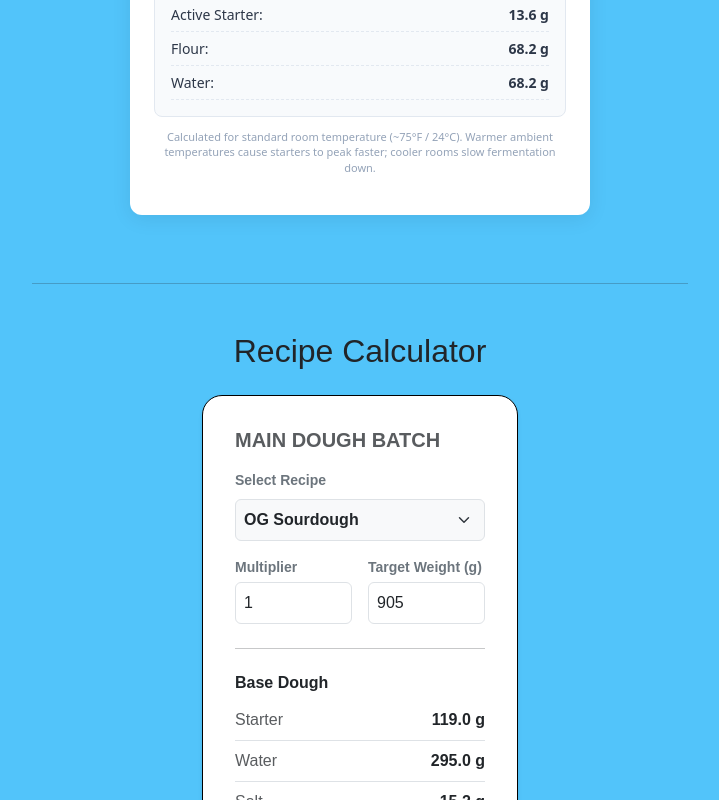
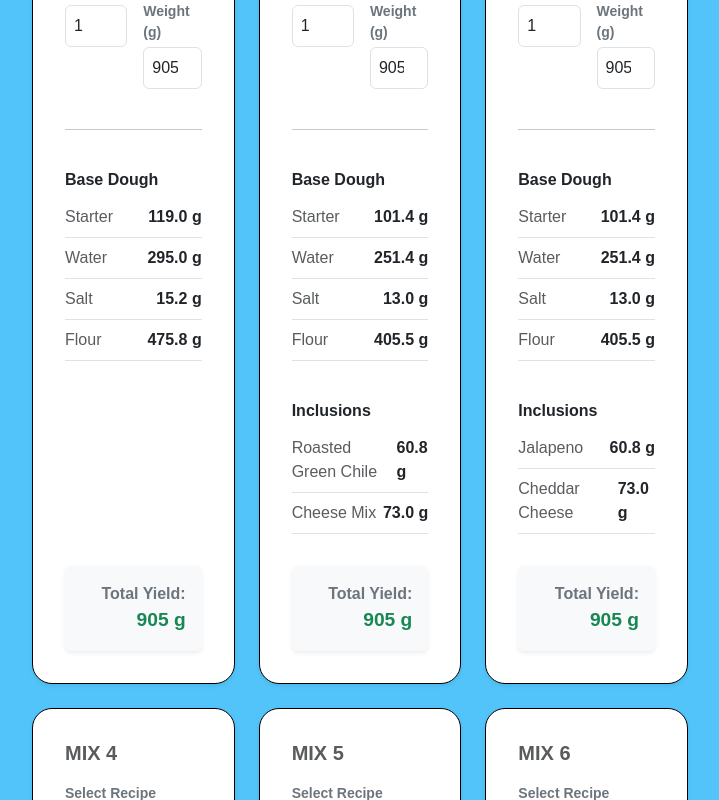
Before and after one commit to dylandotanthony/dylans-homomade-bakery, a React (Vite) app: page /calculator in a window 1280 px wide. Shown: the part 1140-1940 px from the top of the page, without its empty margins (280-999 px from the left). Built offline with nearby package versions, Linux system fonts and the light colour scheme; a web font is replaced by a local one.

Commit message:
Update Calculator.jsx

```diff
--- a/src/Calculator.jsx
+++ b/src/Calculator.jsx
@@ -6,21 +6,48 @@ import SourdoughStarterCalculator from './SourdoughStarterCalculator';
 export default function App() {
   return (
     <div className="app-container container my-4">
-      <Header />
 
+
+      {/* Starter Calculator Section */}
       <div className="text-center my-5">
         <h1 className="mb-4">Starter Calculator</h1>
-        {/* The calculator is rendered right here */}
         <SourdoughStarterCalculator />
       </div>
 
       <hr className="my-5" />
 
-      {/* Example of rendering your MixCards below the calculator */}
+      {/* Recipe Calculator 3x3 Grid Section */}
       <h2 className="text-center mb-4">Recipe Calculator</h2>
-      <div className="row justify-content-center">
-        <div className="col-md-8 col-lg-6">
-          <MixCard mixName="Main Dough Batch" defaultRecipe="og_loaf" />
+
+      <div className="row row-cols-1 row-cols-md-2 row-cols-lg-3 g-4 mb-5">
+        <div className="col">
+          <MixCard mixName="Mix 1" defaultRecipe="og_loaf" />
+        </div>
+        <div className="col">
+          <MixCard mixName="Mix 2" defaultRecipe="roasted_chile" />
+        </div>
+        <div className="col">
+          <MixCard mixName="Mix 3" defaultRecipe="jala_ched" />
+        </div>
+
+        <div className="col">
+          <MixCard mixName="Mix 4" defaultRecipe="cin_raisin" />
+        </div>
+        <div className="col">
+          <MixCard mixName="Mix 5" defaultRecipe="focaccia" />
+        </div>
+        <div className="col">
+          <MixCard mixName="Mix 6" defaultRecipe="og_bagels" />
+        </div>
+
+        <div className="col">
+          <MixCard mixName="Mix 7" defaultRecipe="english_muffs" />
+        </div>
+        <div className="col">
+          <MixCard mixName="Mix 8" defaultRecipe="tortilla" />
+        </div>
+        <div className="col">
+          <MixCard mixName="Mix 9" defaultRecipe="pumpkin" />
         </div>
       </div>
 
@@ -340,8 +367,8 @@ function MixCard({ mixName, defaultRecipe }) {
     const selectId = `recipe-select-${mixName.replace(/\s+/g, '-').toLowerCase()}`;
 
     return (
-        <div className="card shadow-sm border-0 mb-4 p-3" style={{ borderRadius: '12px', backgroundColor: '#fff', border: '1px solid #eaeaea' }}>
-            <div className="card-body text-start">
+        <div className="card shadow-sm border-0 h-100 p-3" style={{ borderRadius: '12px', backgroundColor: '#fff', border: '1px solid #eaeaea' }}>
+            <div className="card-body text-start d-flex flex-column">
                 <h2 className="h5 fw-bold text-muted mb-3 text-uppercase">{mixName}</h2>
 
                 {/* Recipe Selection - ALPHABETIZED & ACCESSIBLE */}
@@ -375,7 +402,7 @@ function MixCard({ mixName, defaultRecipe }) {
 
                 {/* Base Dough List */}
                 <h3 className="h6 fw-bold mt-4 mb-2 text-dark">Base Dough</h3>
-                <ul className="list-unstyled mb-4">
+                <ul className="list-unstyled mb-4 flex-grow-1">
                     {sortDough(recipe.dough).map((item, idx) => (
                         <li key={idx} className="d-flex justify-content-between py-2 border-bottom text-muted">
                             <span className="fw-medium">{item.name}</span>
@@ -400,9 +427,11 @@ function MixCard({ mixName, defaultRecipe }) {
                 )}
 
                 {/* Final Yield Output */}
-                <div className="mt-4 p-3 bg-light rounded text-end shadow-sm">
-                    <span className="fw-bold text-secondary">Total Yield: </span>
-                    <span className="fw-bold text-success" style={{ fontSize: '1.2rem' }}>{totalYield} g</span>
+                <div className="mt-auto pt-3">
+                    <div className="p-3 bg-light rounded text-end shadow-sm">
+                        <span className="fw-bold text-secondary">Total Yield: </span>
+                        <span className="fw-bold text-success" style={{ fontSize: '1.2rem' }}>{totalYield} g</span>
+                    </div>
                 </div>
             </div>
         </div>
```
